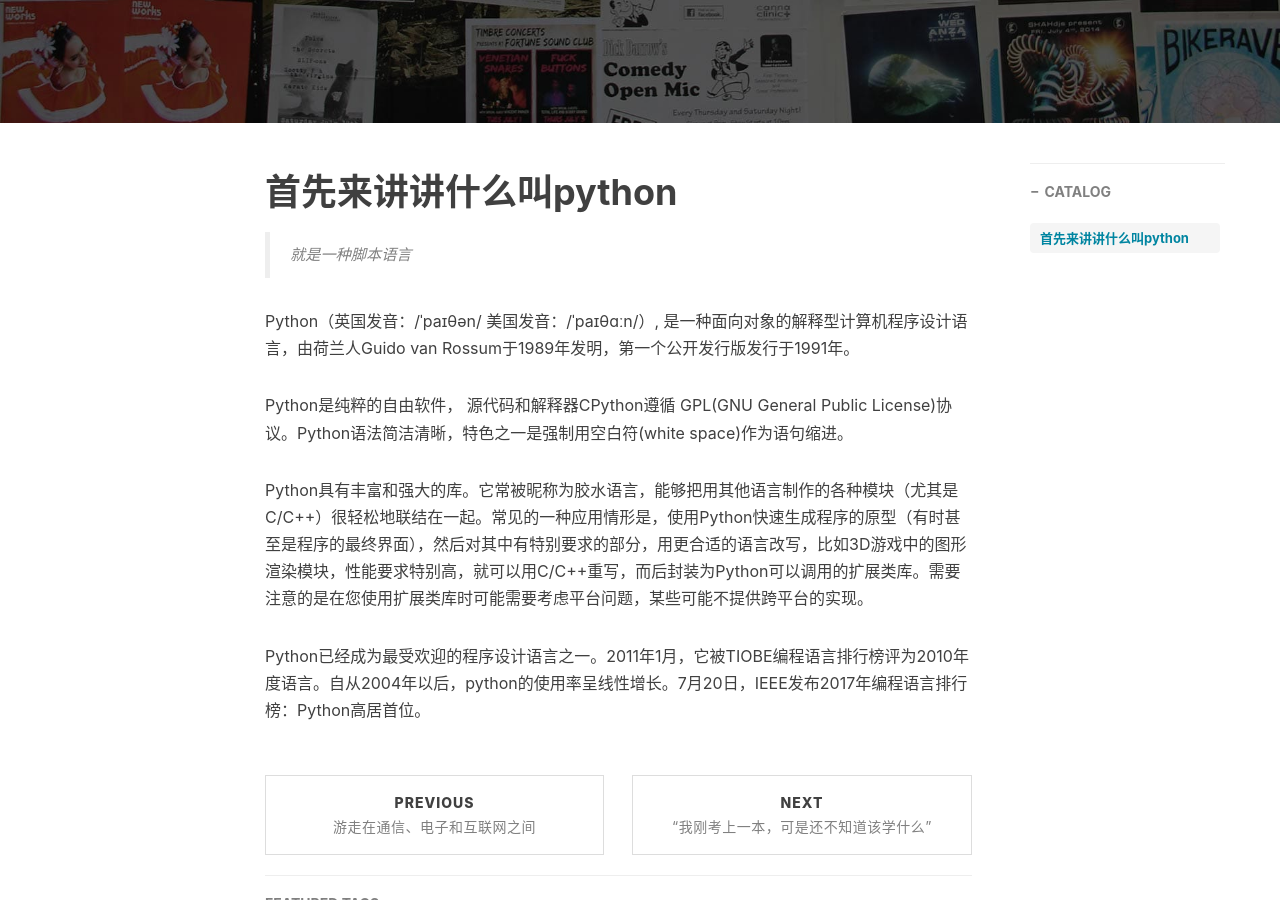
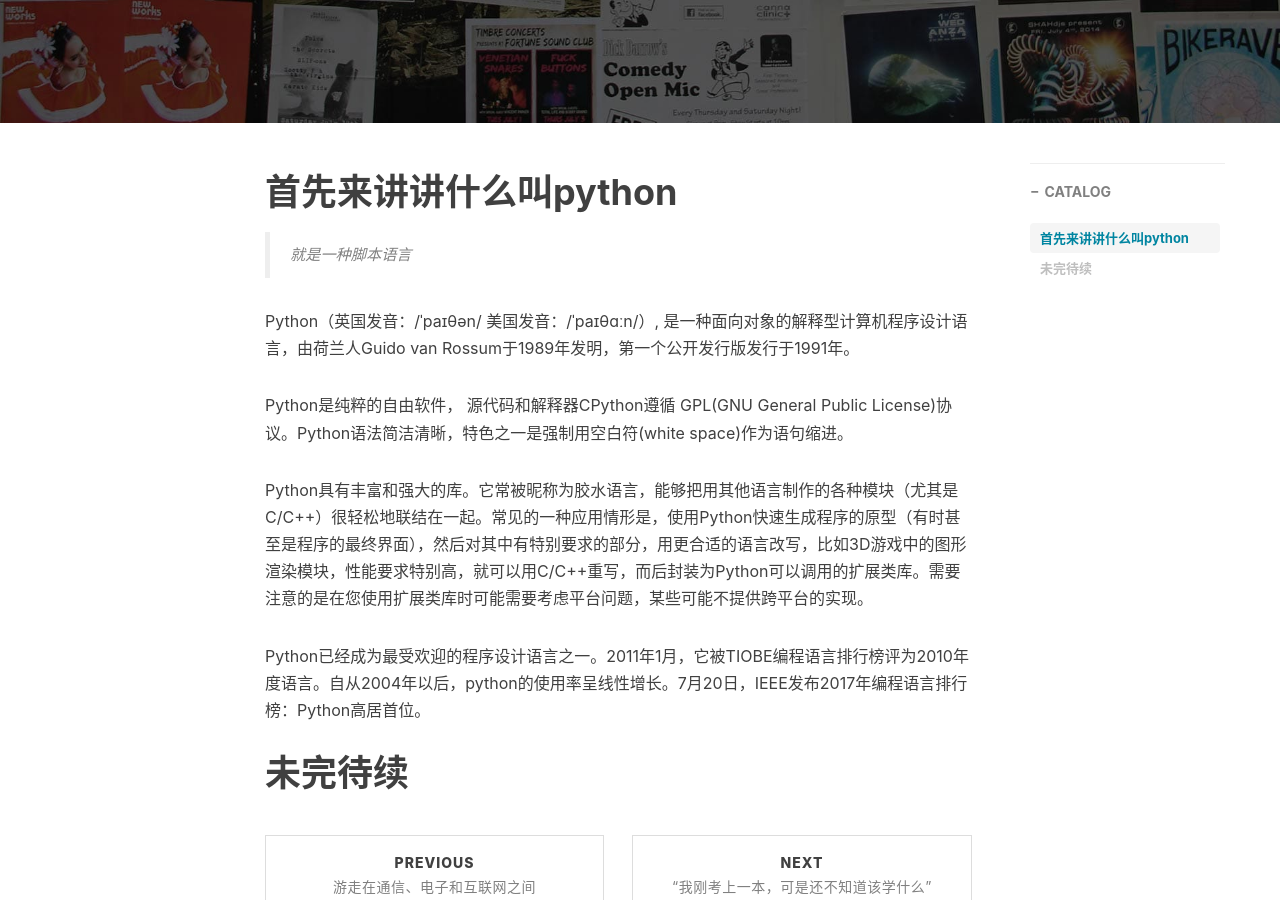
Before and after one commit to TaohongMaxwell/TaohongMaxwell.github.io, a Jekyll site: the page built from _posts/2018-06-19-python-web-crewler.md, in a window 1280 px wide and 900 px high, scrolled down 400 px. Built offline with Jekyll 4.4.1, drawn with Linux system fonts in a browser that asks for light colours; nearby versions of some CDN libraries; comment, search, counter and statistics services are not loaded.

Commit message:
fix
增加未完待续字样

```diff
--- a/_posts/2018-06-19-python-web-crewler.md
+++ b/_posts/2018-06-19-python-web-crewler.md
@@ -20,3 +20,5 @@ Python是纯粹的自由软件， 源代码和解释器CPython遵循 GPL(GNU Gen
 Python具有丰富和强大的库。它常被昵称为胶水语言，能够把用其他语言制作的各种模块（尤其是C/C++）很轻松地联结在一起。常见的一种应用情形是，使用Python快速生成程序的原型（有时甚至是程序的最终界面），然后对其中有特别要求的部分，用更合适的语言改写，比如3D游戏中的图形渲染模块，性能要求特别高，就可以用C/C++重写，而后封装为Python可以调用的扩展类库。需要注意的是在您使用扩展类库时可能需要考虑平台问题，某些可能不提供跨平台的实现。
 
 Python已经成为最受欢迎的程序设计语言之一。2011年1月，它被TIOBE编程语言排行榜评为2010年度语言。自从2004年以后，python的使用率呈线性增长。7月20日，IEEE发布2017年编程语言排行榜：Python高居首位。
+
+# 未完待续
```
